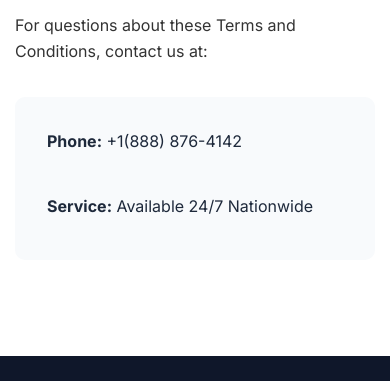
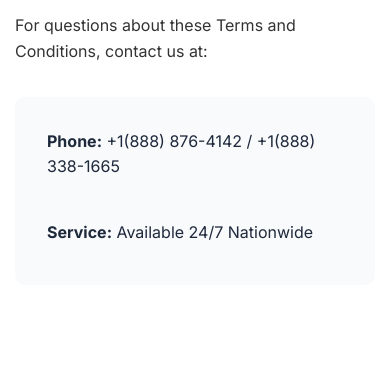
Before and after one commit to optinetts/optinetts, a website built with Vite: page terms.html in a window 390 px wide. Shown: the part 3960-4341 px from the top of the page. Built offline with nearby package versions, Linux system fonts and the light colour scheme.

Commit message:
Update contact phone numbers in terms.html

```diff
--- a/terms.html
+++ b/terms.html
@@ -103,7 +103,7 @@
                 <h2>14. Contact Information</h2>
                 <p>For questions about these Terms and Conditions, contact us at:</p>
                 <div class="contact-info">
-                    <p><strong>Phone:</strong> +1(888) 876-4142</p>
+                    <p><strong>Phone:</strong> +1(888) 876-4142 / +1(888) 338-1665</p>
                     <p><strong>Service:</strong> Available 24/7 Nationwide</p>
                 </div>
             </div>
```
